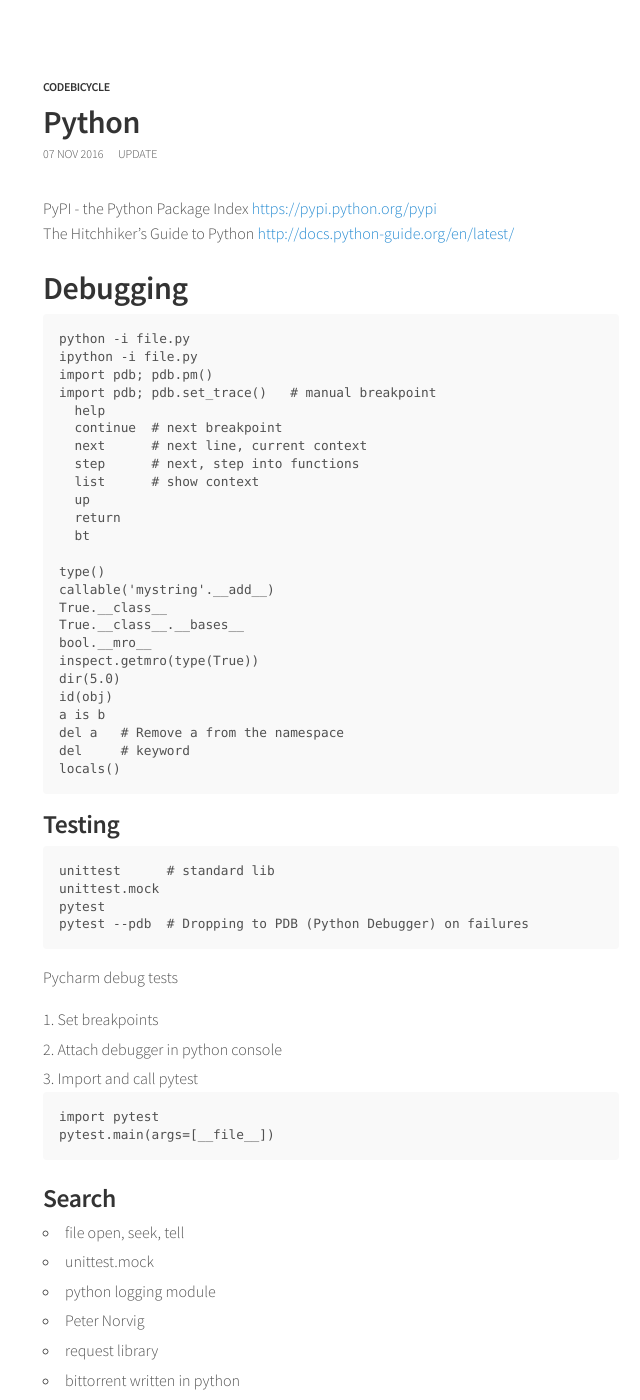
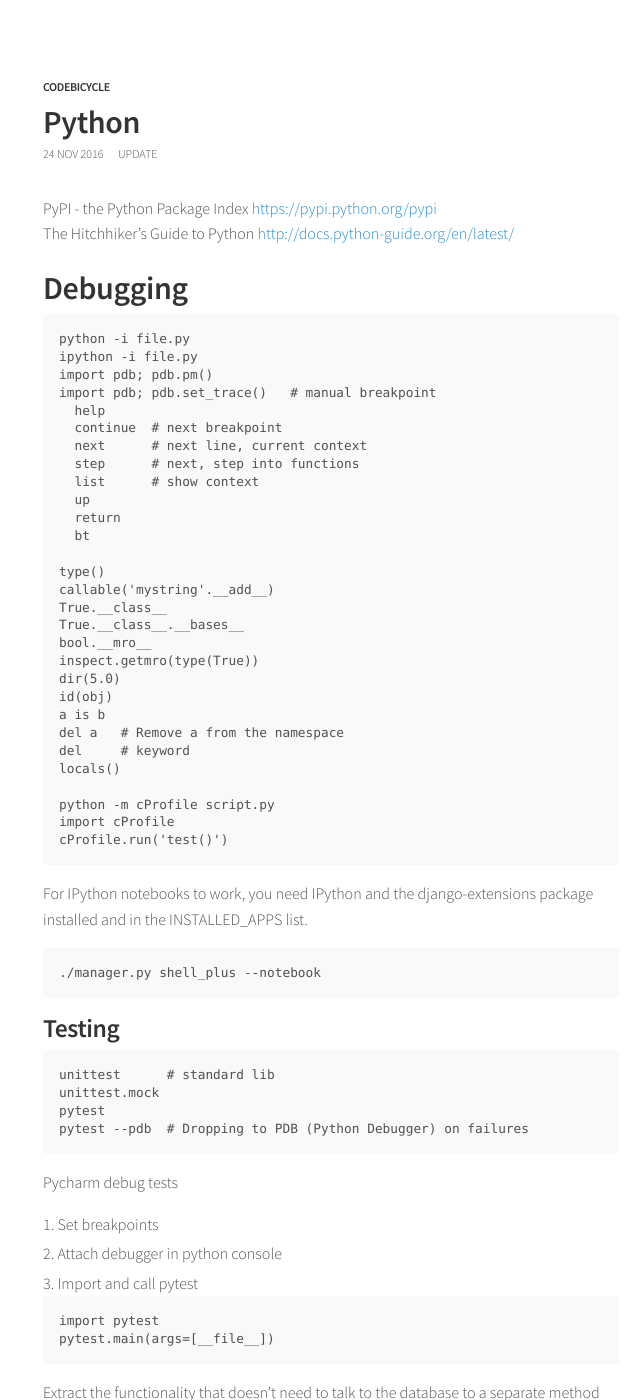
Before and after one commit to codebicycle/2016-codebicycle.github.io, a Jekyll site: the page built from _posts/2016-10-31-python.md, in a window 1280 px wide and 1400 px high. Shown: the whole window, without its empty margins (309-949 px from the left). Built offline with Jekyll 4.4.1, drawn with Linux system fonts in a browser that asks for light colours; some of the changed text lies outside the part shown.

Commit message:
Update python

````diff
--- a/_posts/2016-10-31-python.md
+++ b/_posts/2016-10-31-python.md
@@ -1,6 +1,6 @@
 ---
 title: Python
-update: 2016-11-07
+update: 2016-11-24
 ---
 
 PyPI - the Python Package Index
@@ -36,6 +36,15 @@
     del     # keyword
     locals()
 
+    python -m cProfile script.py
+    import cProfile
+    cProfile.run('test()')
+
+For IPython notebooks to work, you need IPython and the django-extensions package installed and in the INSTALLED_APPS list.
+
+    ./manager.py shell_plus --notebook
+
+
 ## Testing
 
     unittest      # standard lib
@@ -53,26 +62,21 @@
     pytest.main(args=[__file__])
     ```
 
-
-## Search
-
-- file open, seek, tell
-- unittest.mock
-- python logging module
-- Peter Norvig
-- request library
-- bittorrent written in python
-
-
+Extract the functionality that doesn't need to talk to the database to a separate method and test it separately.
 
 ### Django
 
+    python manage.py sql <app_name>
     python manage.py sqlmigrate
     # checks for problems without making migrations or touching the database.
     python manage.py check
     python manage.py shell
 
+
 ## Notes
+
+    mkvirtualenv --python=`which python3` EnvName
+    workon EnvName
 
 Python’s default arguments are evaluated once when the function is defined, not each time the function is called
 
@@ -101,6 +105,10 @@
 
 ---
 
+Python’s closures are late binding. This means that the values of variables used in closures are looked up at the time the inner function is called.
+
+---
+
 If `send` has multiple recipients, it is better to define it explicitly: `send(message, recipients)`  and call it with `send('Hello', ['God', 'Mom', 'Cthulhu'])` than `send(message, *args)`. This way, the user of the function can manipulate the recipient list as a list beforehand, and it opens the possibility to pass any sequence, including iterators, that cannot be unpacked as other sequences.
 
 ---
@@ -109,7 +117,18 @@
 
 ---
 
-    lambda  # make function
+Lambda's (make function) syntax is similar to def, but leaves out:
+
+- name of the function
+- parameters parenthesis
+- return keyword
+
+```
+    def fn(a, b, c):
+        return a + b + c
+
+    lambda a, b, c: a + b + c
+```
 
 
     for:
@@ -240,6 +259,19 @@
 - class
 - any class from which the class inherits
 
+#### Python Data Structures - Safari
+
+    if 'key' not in dictionary:
+        dictionary['key'] = set()
+    dictionary['key'].add('value')
+
+    dictionary.setdefault('key', set()).add('value')
+
+    from collections import defaultdict
+
+    set.remove(item)
+    set.discard(item)   # no KeyError
+    frozenset()   # imutable
 
 #### Other
 
@@ -247,3 +279,4 @@
 Code Dojo TDD - Pluralsight
 Effective Python - Safari
 Designing Data Structures in Python, George T. Heineman - Safari
+Two Scoops of Django: Best Practices for Django 1.8
````
